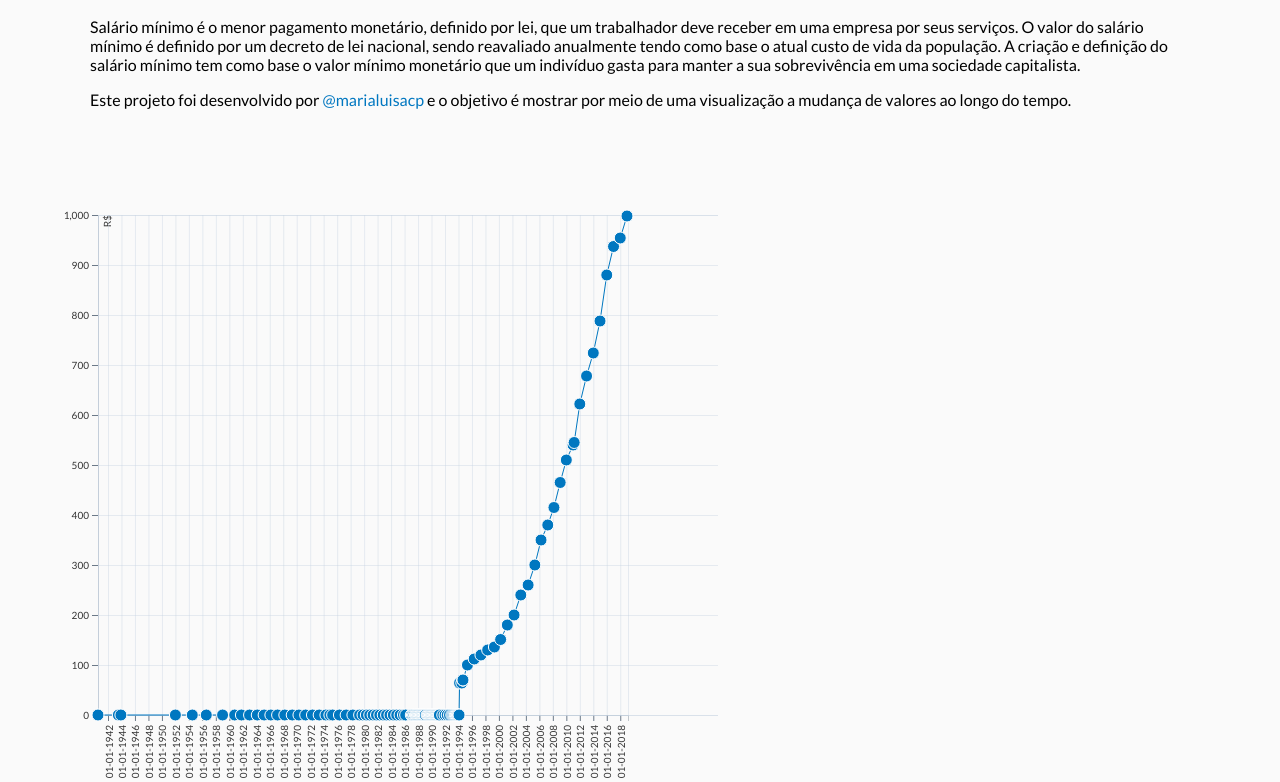
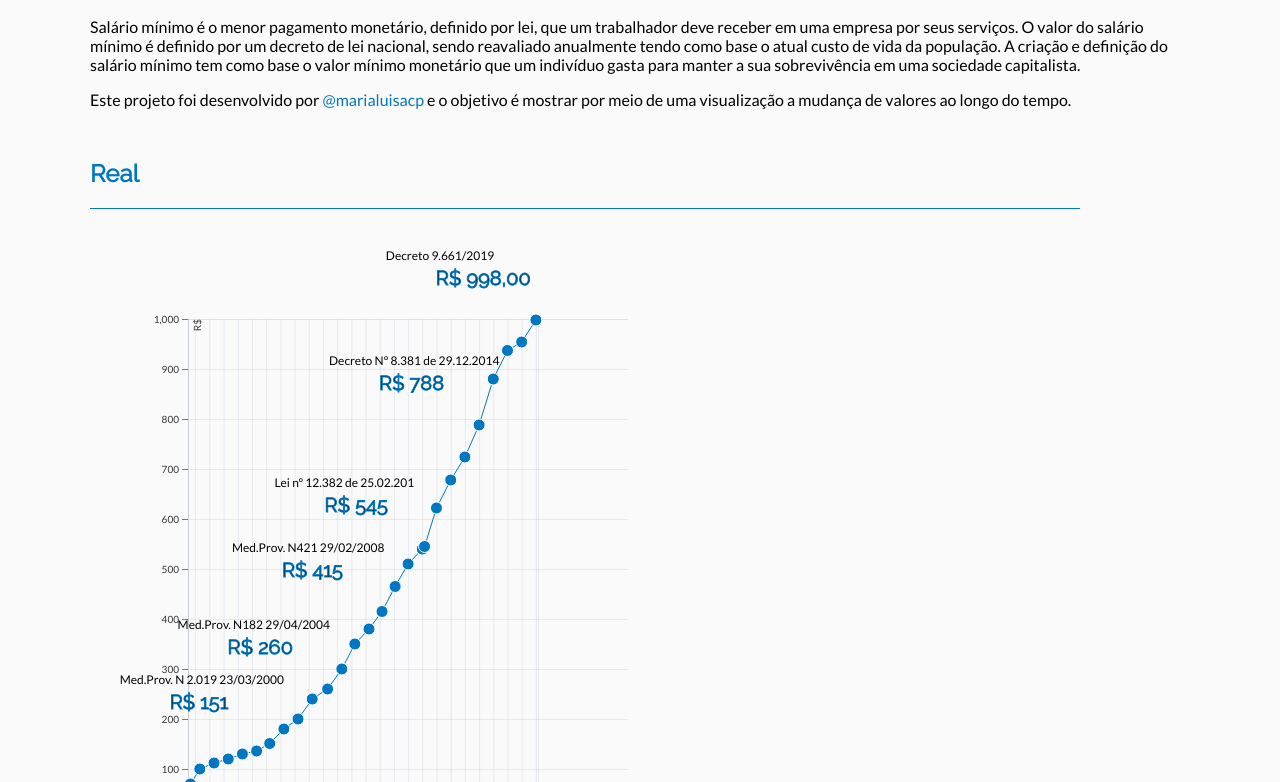
Before and after one commit to marialuisacp/minimum-wages-brazil, a website: page index.html in a window 1280 px wide. Shown: the part 102-884 px from the top of the page. Drawn offline with nearby package versions, Linux system fonts and the light colour scheme.

Commit message:
separated real of other coins

```diff
--- a/index.html
+++ b/index.html
@@ -14,7 +14,7 @@
   <script src='src/utils.js'></script>
   <script src='src/chart.js'></script>
 
-  <div class="content">
+  <div class='content'>
     <h1>A evolução do salário mínimo no Brasil</h1>
     <p>
       Salário mínimo é o menor pagamento monetário, definido por lei, que um trabalhador deve receber em uma empresa
@@ -24,11 +24,19 @@
       monetário que um indivíduo gasta para manter a sua sobrevivência em uma sociedade capitalista.
     </p>
     <p>
-      Este projeto foi desenvolvido por <a href="http://dcc.ufmg.br/~maria.luisa" target="_blank"> @marialuisacp </a> e
+      Este projeto foi desenvolvido por <a href='http://dcc.ufmg.br/~maria.luisa' target='_blank'> @marialuisacp </a> e
       o objetivo é mostrar por meio de uma visualização a mudança de valores ao longo do tempo.
     </p>
+    <h2> Real </h2>
   </div>
-  <div id='chart'></div>
+  <div id='chart-real'></div>
+  <div class='content'>
+    <h2 class='title-coins'> Outras moedas </h2>
+    <p>
+      Abaixo são exibidos os valores de variação do salário mínimo antes do real.
+    </p>
+  </div>
+  <div id='chart-coins'></div>
 </body>
 
 </html>
--- a/src/chart.js
+++ b/src/chart.js
@@ -1,12 +1,43 @@
 const pathData = '../data/minimum_wages_data.json';
 const parseDate = d3.timeFormat('%d-%m-%Y');
 
-const render = (data) => {
+const getItemsByTypeChart = (d, type) => {
+  if (type === 'real' && d.coin === 'R$')
+    return true;
 
+  if (type !== 'real' && d.coin !== 'R$')
+    return true;
+
+  return false;
+};
+
+const getStyleReal = (d, i) => {
+  if (i % 4 === 1 && i > 6)
+    return 'visible';
+};
+
+const getStyleCoins = (d, i) => {
+  if (d.value > 300 && i > 2)
+    return 'visible';
+};
+
+const createStyleLegend = (k, value, type) => {
+  document.getElementById(k + '-text-real-' + type).style.opacity = value;
+  document.getElementById(k + '-text-value-' + type).style.opacity = value;
+  document.getElementById(k + '-text-legislation-' + type).style.opacity = value;
+};
+
+const render = (data, chartId, type, scale, getStyle) => {
+  const dataReal = [];
   data.
     forEach(d => {
       convertData(d);
-      d.realValue = convertToReal(d.coin, d.value, d.year);
+      d.realValue = type === 'real'
+        ? convertToReal(d.coin, d.value, d.year)
+        : d.value;
+      if (getItemsByTypeChart(d, type)) {
+        dataReal.push(d);
+      }
     });
 
   const margin = {
@@ -15,25 +46,27 @@ const render = (data) => {
   };
 
   const size = {
-    width: screen.width - margin.horizontal * 2,
+    width: screen.width - margin.horizontal * 4,
     height: 500
   };
 
-  const minDate = d3.min(data, (d) => (d.date));
-  const maxDate = new Date();
+  const minDate = d3.min(dataReal, (d) => (d.date));
+  const maxDate = type === 'real'
+    ? new Date()
+    : d3.max(dataReal, (d) => (d.date));
 
   const x = d3.scaleTime()
     .domain([minDate, maxDate])
     .range([0, size.width - margin.horizontal]);
 
   const y = d3.scaleLinear()
-    .domain([1000, 0])
+    .domain([scale, 0])
     .range([0, size.height]);
 
   const xAxis = d3.axisBottom()
     .scale(x)
     .tickFormat(d3.timeFormat('%m-%d-%Y'))
-    .ticks(50);
+    .ticks(20);
 
   const yAxis = d3.axisLeft()
     .scale(y)
@@ -44,32 +77,32 @@ const render = (data) => {
     .y((d) => d.y);
 
   const defineAxis = (d) => {
+    d.realValue = parseFloat(d.realValue).toFixed(2);
+
     d.x = x(new Date(d.date));
-    d.y = y(parseFloat(d.realValue));
+    d.y = y(d.realValue);
+
     d.id = d.validity;
-
     if (d.y < 0) d.y = d.y * -1;
   };
 
-  data.forEach((d) => defineAxis(d));
+  dataReal.forEach((d) => defineAxis(d));
 
   const renderNode = (d) => {
-    return 'translate(' + d.x + ',' + d.y + ')';
+    return `translate(${d.x},${d.y})`;
   };
 
-  const svg = d3.select('#chart')
+  const svg = d3.select(`#${chartId}`)
     .append('svg')
     .attr('width', size.width + (margin.horizontal * 2))
     .attr('height', size.height + (margin.vertical * 2))
     .append('g')
     .attr('transform',
-      'translate('
-      + margin.horizontal
-      + ',' + margin.vertical + ')');
+      `translate(${margin.horizontal * 2},${margin.vertical})`);
 
   svg.append('g')
     .attr('class', 'x-axis')
-    .attr('transform', 'translate(0,' + size.height + ')')
+    .attr('transform', `translate(0,${size.height})`)
     .call(xAxis)
     .selectAll('text')
     .style('text-anchor', 'end')
@@ -96,47 +129,61 @@ const render = (data) => {
 
   svg.append('g')
     .attr('class', 'grid')
-    .attr('transform', 'translate(0,' + size.height + ')')
+    .attr('transform', `translate(0,${size.height})`)
     .call(xAxis
       .tickSize(-size.height, 0, 0)
       .tickFormat('')
     );
 
   svg.append('path')
-    .attr('class', 'line')
-    .attr('d', line(data));
+    .attr('class', `line-${type} line`)
+    .attr('d', line(dataReal));
 
   const nodes = svg.selectAll('.node')
-    .data(data)
+    .data(dataReal)
     .enter().append('g')
     .attr('class', 'node')
-    .attr('transform', (d) => renderNode(d));
+    .attr('transform', (d) => renderNode(d))
+    .on('mouseover', (d, i) => {
+      createStyleLegend(i, 1, type);
+      dataReal.forEach((item, key) => {
+        if (key !== i) {
+          createStyleLegend(key, .1, type);
+        }
+      });
+    });
 
   nodes.append('circle')
     .attr('id', (d) => d.id)
     .attr('r', (d) => 6)
-    .attr('class', 'dot');
+    .attr('class', `dot-${type} dot`);
 
   nodes.append('text')
-    .attr('id', d => d.id + '-text-real')
-    .attr('class', 'txt-real-value txt-detail')
+    .attr('id', (d, i) => i + '-text-real-' + type)
+    .attr('class', `txt-real-value-${type} txt-real-value txt-detail`)
+    .style('visibility', (d, i) => getStyle(d, i))
     .attr('transform',
       'translate(-50, -5)')
     .text(d => getTextReal(d));
 
   nodes.append('text')
-    .attr('id', d => d.id + '-text-value')
-    .attr('class', 'txt-value txt-detail')
+    .attr('id', (d, i) => i + '-text-value-' + type)
+    .attr('class', `txt-value-${type} txt-value txt-detail`)
+    .style('visibility', (d, i) => getStyle(d, i))
     .attr('transform',
       'translate(-100, -35)')
     .text(d => getTextDescription(d));
 
   nodes.append('text')
-    .attr('id', d => d.id + '-text-legislation')
-    .attr('class', 'txt-legislation txt-detail')
+    .attr('id', (d, i) => i + '-text-legislation-' + type)
+    .attr('class', `txt-legislation-${type} txt-legislation txt-detail`)
+    .style('visibility', (d, i) => getStyle(d, i))
     .attr('transform',
       'translate(-150, -60)')
     .text(d => getTextLegislation(d));
 };
 
-d3.json(pathData).then(render);
+d3.json(pathData).then((data) => {
+  render(data, 'chart-real', 'real', 1000, getStyleReal);
+  render(data, 'chart-coins', 'coins', 2000, getStyleCoins);
+});
--- a/src/utils.js
+++ b/src/utils.js
@@ -58,7 +58,7 @@ const convertData = (d) => {
 const getTextReal = (d) => {
   if (d.coin === 'R$' || d.coin === 'URV')
     return '';
-  return 'R$' + d.realValue
+  return 'R$ ' + d.realValue
 };
 
 const getTextLegislation = (d) => (
--- a/styles/main.css
+++ b/styles/main.css
@@ -19,6 +19,19 @@ h1,h2,h3,h4 {
   width: 90%;
 }
 
+h1 {
+  color: #111;
+}
+
+h2 {
+  margin-top: 50px;
+}
+
+.title-coins {
+  color: #0EAC51;
+  border-bottom: solid 1px #0EAC51;
+}
+
 a {
   color: #0077C0;
   text-decoration: none;
@@ -31,7 +44,6 @@ a {
 
 #chart {
   overflow: hidden;
-  /* direction: rtl;  */
 }
 
 .grid .tick line, .domain {
@@ -49,14 +61,12 @@ a {
 
 .line {
   fill: none;
-  stroke: #0077C0;
   stroke-width: 1;
   stroke-linejoin: round;
   stroke-linecap: round;
 }
 
 .dot {
-  fill: #0077C0;
   stroke: #fff;
   stroke-width: 1;
 }
@@ -67,12 +77,23 @@ a {
 
 .txt-value {
   font-family: Raleway, sans-serif;
-  stroke: #0077C0;
   font-size: 20px;
 }
 
-.txt-real-value {
+.txt-value-real, .line-real {
+  stroke: #0077C0;
+}
 
+.dot-real {
+  fill: #0077C0;
+}
+
+.txt-value-coins, .line-coins {
+  stroke: #0EAC51;
+}
+
+.dot-coins {
+  fill: #0EAC51;
 }
 
 .txt-legislation {
```
Also changed, not shown: README.md, img/img.png, img/img2.png (added).
